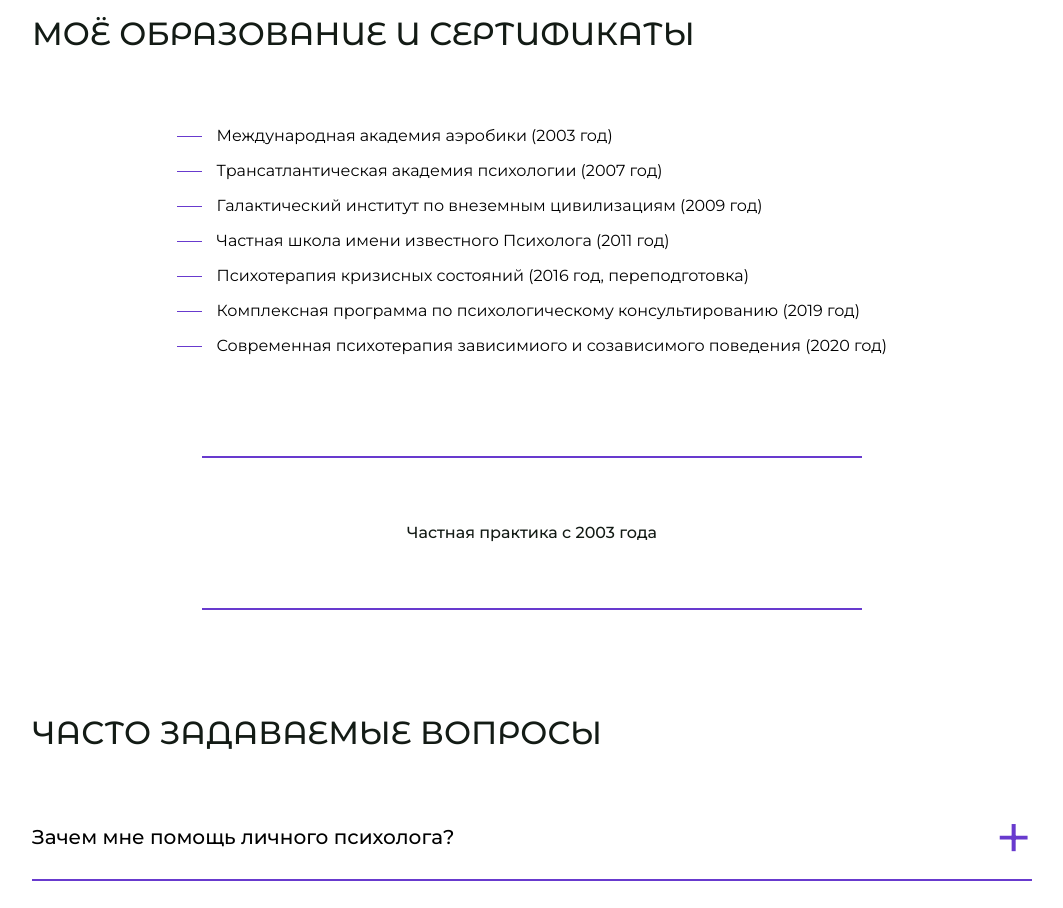
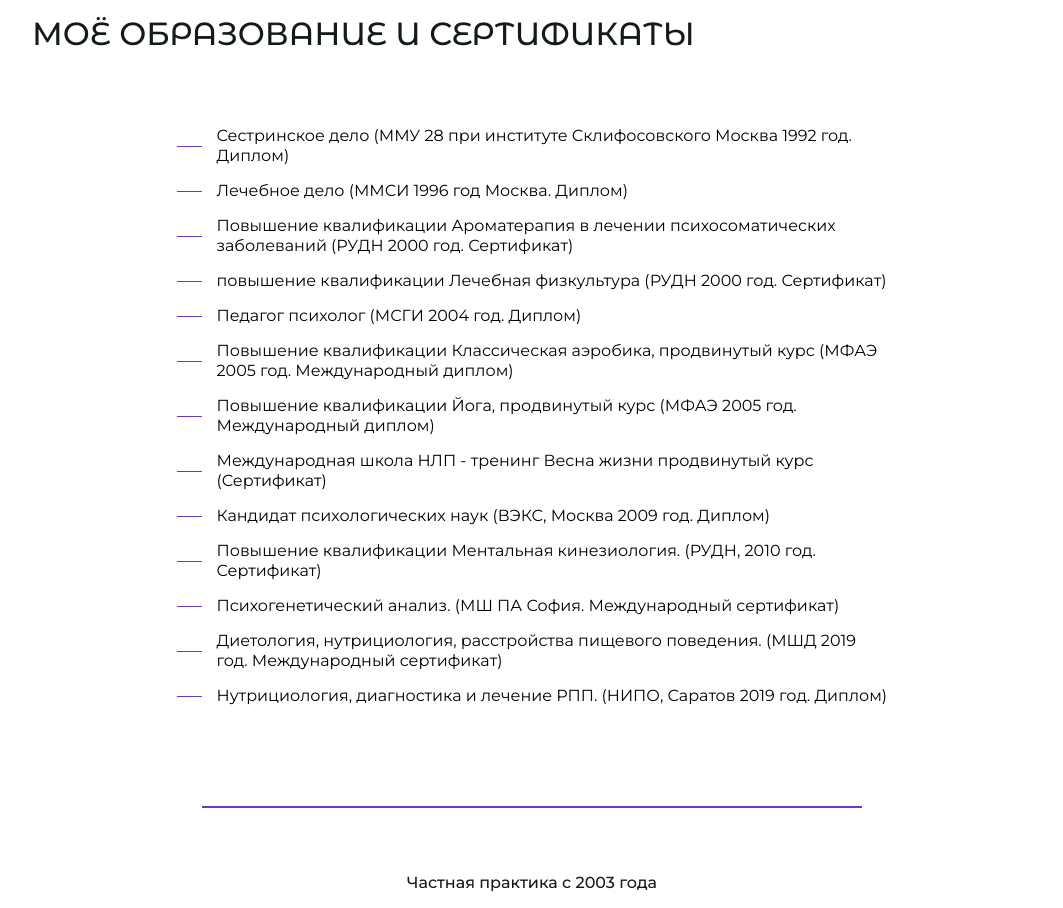
Before and after one commit to pavel11123/react-psychologist-2, a React (Create React App) app: page / in a window 1280 px wide. Shown: the part 1640-2548 px from the top of the page, without its empty margins (108-1171 px from the left). Built offline with nearby package versions, Linux system fonts and the light colour scheme; the HTML template or start-up script is replaced by a standard one.

Commit message:
homepage education

```diff
--- a/src/pages/Homepage.jsx
+++ b/src/pages/Homepage.jsx
@@ -98,56 +98,52 @@ const Homepage = () => {
           <div className="education-main">
             <h2 className="title">Моё образование и сертификаты</h2>
             <ul className="d-fl-col">
-              <li>Международная академия аэробики (2003 год)</li>
-              <li>Трансатлантическая академия психологии (2007 год)</li>
               <li>
-                Галактический институт по внеземным цивилизациям (2009 год)
+                Сестринское дело (ММУ 28 при институте Склифосовского Москва
+                1992 год. Диплом)
               </li>
-              <li>Частная школа имени известного Психолога (2011 год)</li>
+              <li>Лечебное дело (ММСИ 1996 год Москва. Диплом)</li>
               <li>
-                Психотерапия кризисных состояний (2016 год, переподготовка)
+                Повышение квалификации Ароматерапия в лечении психосоматических
+                заболеваний (РУДН 2000 год. Сертификат)
               </li>
               <li>
-                Комплексная программа по психологическому консультированию (2019
-                год)
+                повышение квалификации Лечебная физкультура (РУДН 2000 год.
+                Сертификат)
+              </li>
+              <li>Педагог психолог (МСГИ 2004 год. Диплом)</li>
+              <li>
+                Повышение квалификации Классическая аэробика, продвинутый курс
+                (МФАЭ 2005 год. Международный диплом)
               </li>
               <li>
-                Современная психотерапия зависимиого и созависимого поведения
-                (2020 год)
+                Повышение квалификации Йога, продвинутый курс (МФАЭ 2005 год.
+                Международный диплом)
+              </li>
+              <li>
+                Международная школа НЛП - тренинг Весна жизни продвинутый курс
+                (Сертификат)
+              </li>
+              <li>
+                Кандидат психологических наук (ВЭКС, Москва 2009 год. Диплом)
+              </li>
+              <li>
+                Повышение квалификации Ментальная кинезиология. (РУДН, 2010 год.
+                Сертификат)
+              </li>
+              <li>
+                Психогенетический анализ. (МШ ПА София. Международный
+                сертификат)
+              </li>
+              <li>
+                Диетология, нутрициология, расстройства пищевого поведения. (МШД
+                2019 год. Международный сертификат)
+              </li>
+              <li>
+                Нутрициология, диагностика и лечение РПП. (НИПО, Саратов 2019
+                год. Диплом)
               </li>
             </ul>
-            <div className="education-grid">
-              <div className="education__img">
-                <img
-                  src="/img/photo/certificate.png"
-                  alt="Екатерина Славная - Basies of dietology and nutriology"
-                />
-              </div>
-              <div className="education__img">
-                <img
-                  src="/img/photo/certificate.png"
-                  alt="Екатерина Славная - Basies of dietology and nutriology"
-                />
-              </div>
-              <div className="education__img">
-                <img
-                  src="/img/photo/certificate.png"
-                  alt="Екатерина Славная - Basies of dietology and nutriology"
-                />
-              </div>
-              <div className="education__img">
-                <img
-                  src="/img/photo/certificate.png"
-                  alt="Екатерина Славная - Basies of dietology and nutriology"
-                />
-              </div>
-              <div className="education__img">
-                <img
-                  src="/img/photo/certificate.png"
-                  alt="Екатерина Славная - Basies of dietology and nutriology"
-                />
-              </div>
-            </div>
             <div className="plus d-fl-col">
               <div className="line"></div>
               <p>Частная практика с 2003 года</p>
--- a/src/pages/Homepage.scss
+++ b/src/pages/Homepage.scss
@@ -398,33 +398,13 @@ $maxWidth: 1440;
         height: rem(1);
         background-color: #683ace;
         margin-right: rem(15);
+        flex-shrink: 0;
       }
     }
   }
 
   & .plus {
     gap: rem(62);
-  }
-}
-
-.education-grid {
-  display: grid;
-  grid-template-columns: repeat(auto-fit, minmax(80px, 1fr));
-  gap: 30px;
-  max-width: 620px;
-  margin: 50px auto 75px auto;
-  display: none;
-}
-
-.education__img {
-  max-width: 100px;
-  max-height: 100px;
-  margin: 0 auto;
-
-  img {
-    width: 100%;
-    height: 100%;
-    object-fit: contain;
   }
 }
 // -----------Третий блок Сертификаты и образование-------------
```
